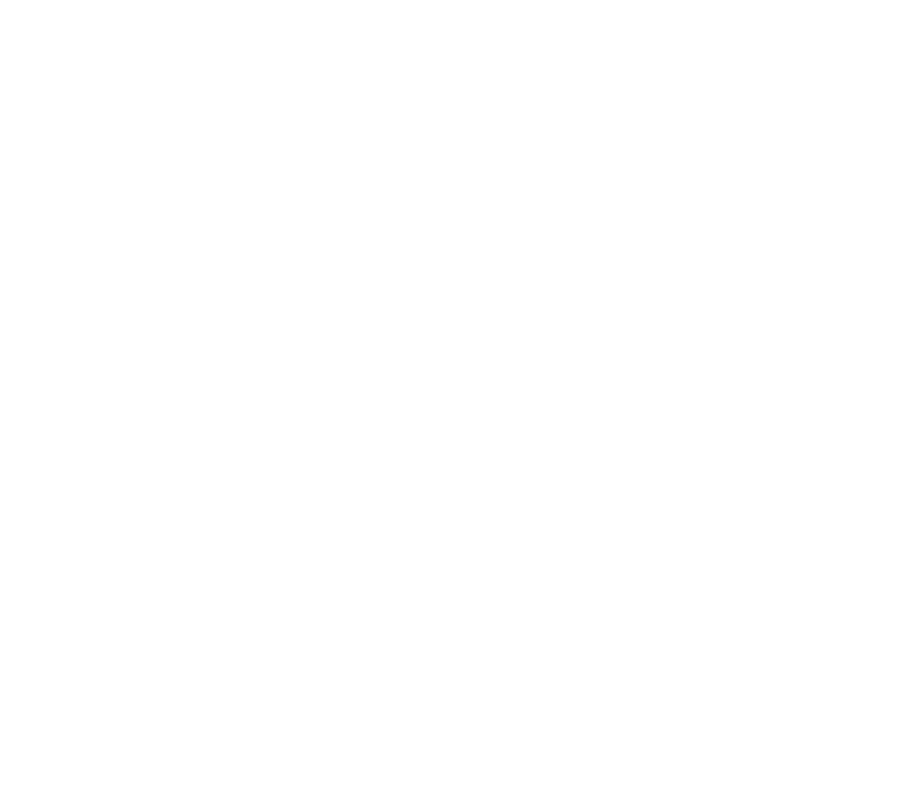
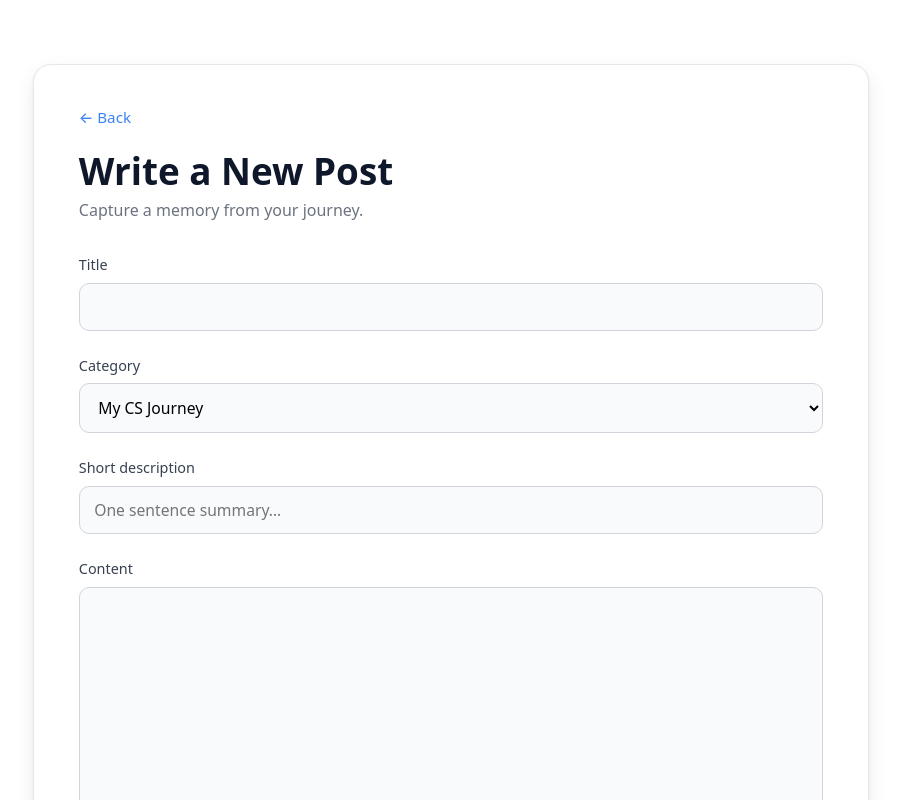
Before and after one commit to Sahil-Basumatary/personal-blog, a React (Vite) app in the folder client/: page /write in a window 1280 px wide. Before the commit this address had no page. Shown: the top 800 px of the page, without its empty margins (189-1090 px from the left). Built offline with nearby package versions, Linux system fonts and the light colour scheme.

Commit message:
add post creation system and local storage

```diff
--- a/client/src/App.jsx
+++ b/client/src/App.jsx
@@ -3,6 +3,8 @@ import HomePage from "./pages/HomePage";
 import BlogPage from "./pages/BlogPage";
 import SingleBlogPage from "./pages/SingleBlogPage";
 import NewPostPage from "./pages/NewPostPage";
+
+
 
 function App() {
   return (
@@ -12,6 +14,7 @@ function App() {
         <Route path="/blog" element={<BlogPage />} />
         <Route path="/blog/:id" element={<SingleBlogPage />} />
         <Route path="/new-post" element={<NewPostPage />} />
+        <Route path="/write" element={<NewPostPage />} />
       </Routes>
     </BrowserRouter>
   );
--- a/client/src/components/HeroSection.css
+++ b/client/src/components/HeroSection.css
@@ -279,3 +279,18 @@ header.hero {
     display: flex;
   }
 }
+
+.write-btn {
+  padding: 8px 16px;
+  background: rgba(255,255,255,0.1);
+  border: 1px solid rgba(255,255,255,0.25);
+  backdrop-filter: blur(12px);
+  color: white;
+  border-radius: 12px;
+  font-size: 0.9rem;
+  transition: 0.25s ease;
+}
+
+.write-btn:hover {
+  background: rgba(255,255,255,0.2);
+}
--- a/client/src/components/HeroSection.jsx
+++ b/client/src/components/HeroSection.jsx
@@ -1,5 +1,6 @@
 import "./HeroSection.css";
 import { useState } from "react";
+import { Link } from "react-router-dom";
 
 function HeroSection() {
   const [menuOpen, setMenuOpen] = useState(false);
@@ -19,6 +20,7 @@ function HeroSection() {
           >
             LinkedIn
           </a>
+          <Link to="/write" className="write-btn">Write</Link>
         </div>
 
         <div
--- a/client/src/pages/BlogPage.jsx
+++ b/client/src/pages/BlogPage.jsx
@@ -6,13 +6,18 @@ function BlogPage() {
   const [searchParams] = useSearchParams();
   const navigate = useNavigate();
 
+  const userPosts = JSON.parse(localStorage.getItem("user_posts") || "[]");
+  const allPosts = [...userPosts, ...posts];
+
   const categoryFilter = searchParams.get("category");
 
-  const featuredPost = posts.find((post) => post.featured);
+  // Featured post from all posts
+  const featuredPost = allPosts.find((post) => post.featured);
 
+  // Apply category filter to all posts
   const filteredPosts = categoryFilter
-    ? posts.filter((p) => p.category === categoryFilter)
-    : posts;
+    ? allPosts.filter((p) => p.category === categoryFilter)
+    : allPosts;
 
   return (
     <div className="blog-page">
@@ -35,13 +40,14 @@ function BlogPage() {
 
           <button
             className="new-post-btn"
-            onClick={() => navigate("/new-post")}
+            onClick={() => navigate("/write")}
           >
             + New post
           </button>
         </div>
       </section>
 
+      {/* FEATURED */}
       {!categoryFilter && featuredPost && (
         <section className="featured-post">
           <div className="featured-badge">FEATURED</div>
@@ -67,7 +73,7 @@ function BlogPage() {
         </section>
       )}
 
-
+      {/* POSTS LIST */}
       <section className="posts-section">
         <h3 className="posts-section-title">
           {categoryFilter ? "Filtered posts" : "Recent posts"}
--- a/client/src/pages/NewPostPage.jsx
+++ b/client/src/pages/NewPostPage.jsx
@@ -4,30 +4,46 @@ import "./NewPostPage.css";
 
 function NewPostPage() {
   const navigate = useNavigate();
-  const [form, setForm] = useState({
-    title: "",
-    category: "cs-journey",
-    excerpt: "",
-    content: "",
-  });
 
-  function handleChange(e) {
-    const { name, value } = e.target;
-    setForm((prev) => ({ ...prev, [name]: value }));
-  }
+  const isOwner = true;
+  if (!isOwner) return navigate("/");
+
+  const [title, setTitle] = useState("");
+  const [category, setCategory] = useState("cs-journey");
+  const [excerpt, setExcerpt] = useState("");
+  const [content, setContent] = useState("");
 
   function handleSubmit(e) {
     e.preventDefault();
 
-    console.log("New post data:", form);
+    const newPost = {
+      id: Date.now(),
+      title,
+      category,
+      categoryLabel:
+        category === "cs-journey"
+          ? "My CS Journey"
+          : category === "life-in-london"
+          ? "Life in London"
+          : category === "motivation"
+          ? "Motivation"
+          : "Tools & Resources",
+      excerpt,
+      content,
+      date: new Date().toISOString(),
+      featured: false,
+    };
 
-    alert("Post creation coming soon. Form data logged in console.");
+    const existing = JSON.parse(localStorage.getItem("user_posts") || "[]");
+    localStorage.setItem("user_posts", JSON.stringify([...existing, newPost]));
+
     navigate("/blog");
   }
 
   return (
     <div className="new-post-page">
       <div className="new-post-card">
+
         <button
           className="back-link"
           type="button"
@@ -36,20 +52,16 @@ function NewPostPage() {
           ← Back
         </button>
 
-        <h1 className="new-post-title">Write a new post</h1>
-        <p className="new-post-subtitle">
-          Capture a memory from your journey.
-        </p>
+        <h1 className="new-post-title">Write a New Post</h1>
+        <p className="new-post-subtitle">Capture a memory from your journey.</p>
 
         <form className="new-post-form" onSubmit={handleSubmit}>
           <label className="field">
             <span>Title</span>
             <input
               type="text"
-              name="title"
-              value={form.title}
-              onChange={handleChange}
-              placeholder="How my CS journey actually started…"
+              value={title}
+              onChange={(e) => setTitle(e.target.value)}
               required
             />
           </label>
@@ -57,9 +69,8 @@ function NewPostPage() {
           <label className="field">
             <span>Category</span>
             <select
-              name="category"
-              value={form.category}
-              onChange={handleChange}
+              value={category}
+              onChange={(e) => setCategory(e.target.value)}
             >
               <option value="cs-journey">My CS Journey</option>
               <option value="life-in-london">Life in London</option>
@@ -72,22 +83,18 @@ function NewPostPage() {
             <span>Short description</span>
             <input
               type="text"
-              name="excerpt"
-              value={form.excerpt}
-              onChange={handleChange}
-              placeholder="One sentence summary for the list view…"
-              required
+              value={excerpt}
+              onChange={(e) => setExcerpt(e.target.value)}
+              placeholder="One sentence summary…"
             />
           </label>
 
           <label className="field">
-            <span>Post content</span>
+            <span>Content</span>
             <textarea
-              name="content"
-              value={form.content}
-              onChange={handleChange}
               rows={10}
-              placeholder="Write your story here…"
+              value={content}
+              onChange={(e) => setContent(e.target.value)}
               required
             />
           </label>
@@ -100,8 +107,9 @@ function NewPostPage() {
             >
               Cancel
             </button>
+
             <button type="submit" className="primary-btn">
-              Save draft (coming soon)
+              Publish
             </button>
           </div>
         </form>
```
